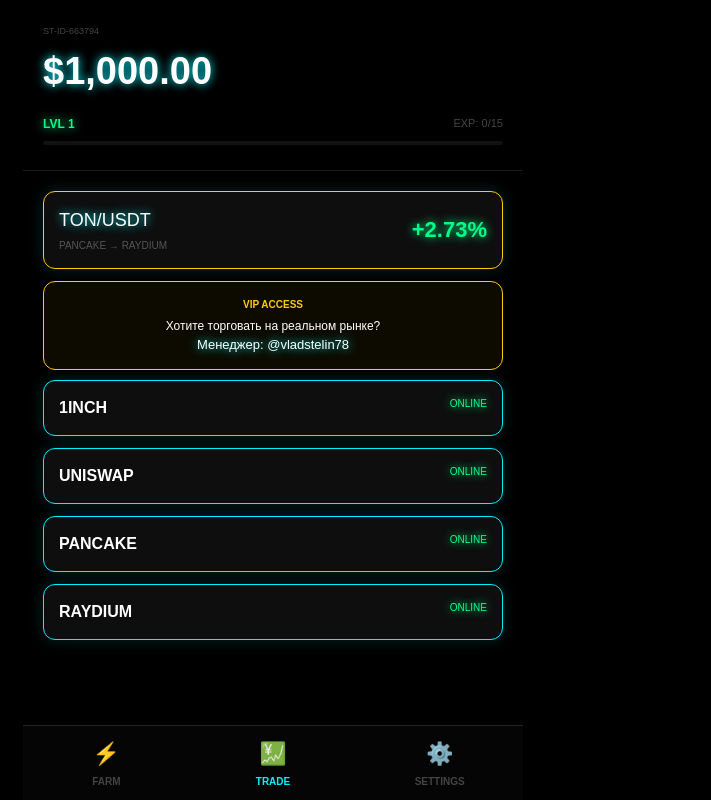
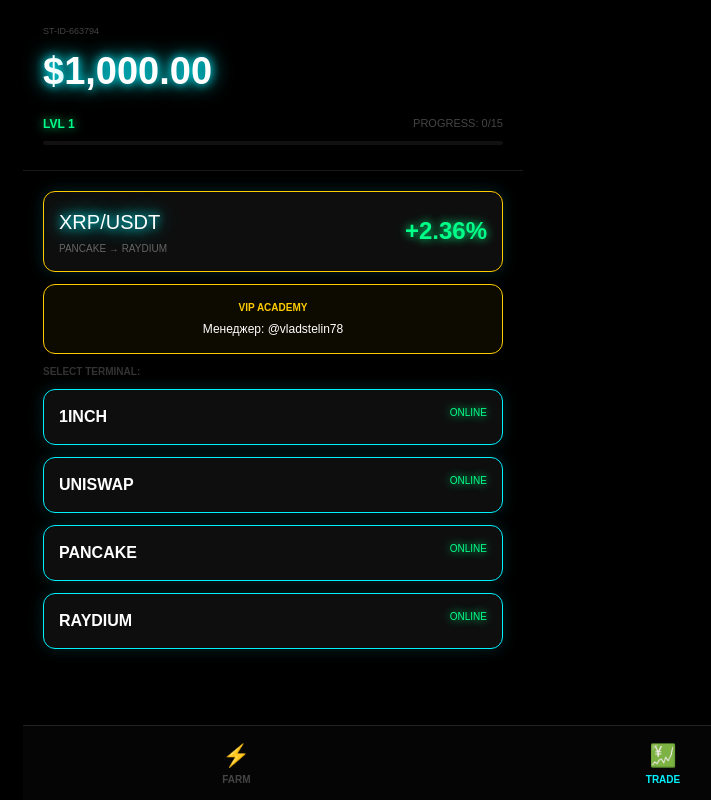
Before and after one commit to katyakuznezc-cmd/treidgame, a React (Vite) app: page / in a window 1280 px wide. Shown: the whole page, without its empty margins (367-1078 px from the left). Built offline with nearby package versions, Linux system fonts and the light colour scheme.

Commit message:
Update App.jsx

```diff
--- a/src/App.jsx
+++ b/src/App.jsx
@@ -4,7 +4,10 @@ const COINS_DATA = [
   { id: 'TON', base: 5.42, lvl: 1 },
   { id: 'DOGE', base: 0.15, lvl: 1 },
   { id: 'SOL', base: 145.30, lvl: 2 },
-  { id: 'BTC', base: 95400, lvl: 3 }
+  { id: 'BTC', base: 95400, lvl: 3 },
+  { id: 'ETH', base: 2600, lvl: 2 },
+  { id: 'XRP', base: 0.58, lvl: 1 },
+  { id: 'NEAR', base: 6.12, lvl: 1 }
 ];
 
 const DEX = [
@@ -25,8 +28,11 @@ export default function App() {
   const [leverage, setLeverage] = useState(5);
   const [activePos, setActivePos] = useState(null);
   const [netTimer, setNetTimer] = useState(null);
+
+  // Сигнал и контроль повторов
   const [signal, setSignal] = useState(null);
   const [isAnalyzing, setIsAnalyzing] = useState(true);
+
   const [result, setResult] = useState(null);
   const [isBurning, setIsBurning] = useState(false);
   const [clicks, setClicks] = useState([]);
@@ -38,47 +44,52 @@ export default function App() {
   const maxLev = level === 1 ? 5 : level === 2 ? 20 : level === 3 ? 50 : 100;
   const neededTrades = getNeededTrades(level);
 
-  // --- КАЛЬКУЛЯТОР МАТЕМАТИКИ ---
-  const potentialWin = (amount * leverage * 0.03).toFixed(2); // Макс профит 3%
-  const potentialLoss = (amount * leverage * 0.015).toFixed(2); // Макс убыток 1.5%
+  // Калькулятор математики (3% профит / 1.5% риск)
+  const potentialWin = (amount * leverage * 0.03).toFixed(2);
+  const potentialLoss = (amount * leverage * 0.015).toFixed(2);
 
   useEffect(() => {
-    localStorage.setItem('st_user_id', userId);
     localStorage.setItem('st_bal', balance.toFixed(2));
     localStorage.setItem('st_lvl', level.toString());
     localStorage.setItem('st_prog', tradesInLevel.toString());
     localStorage.setItem('cfg_snd', soundEnabled);
     localStorage.setItem('cfg_fx', fxEnabled);
-  }, [balance, level, tradesInLevel, userId, soundEnabled, fxEnabled]);
+  }, [balance, level, tradesInLevel, soundEnabled, fxEnabled]);
 
-  useEffect(() => {
-    if (Math.abs(displayBalance - balance) > 0.01) {
-      const diff = balance - displayBalance;
-      const timer = setTimeout(() => setDisplayBalance(displayBalance + diff / 5), 20);
-      return () => clearTimeout(timer);
-    } else { setDisplayBalance(balance); }
-  }, [balance, displayBalance]);
-
+  // Логика генерации РАЗНЫХ сигналов
   useEffect(() => {
     let timer;
-    if (tab === 'trade' && !signal && !activePos) {
+    const generateNewSignal = () => {
       setIsAnalyzing(true);
       timer = setTimeout(() => {
         const available = COINS_DATA.filter(c => c.lvl <= level);
-        const coin = available[Math.floor(Math.random() * available.length)];
-        const bDex = DEX[Math.floor(Math.random()*DEX.length)].name;
-        let sDex = DEX[Math.floor(Math.random()*DEX.length)].name;
-        while(sDex === bDex) sDex = DEX[Math.floor(Math.random()*DEX.length)].name;
+
+        // Фильтруем, чтобы не выбрать ту же монету, что была сейчас
+        const currentCoinId = signal?.coin;
+        const filtered = available.filter(c => c.id !== currentCoinId);
+
+        // Если доступна только одна монета (на 1 лвле), берем её, иначе - новую
+        const nextCoin = filtered.length > 0
+          ? filtered[Math.floor(Math.random() * filtered.length)]
+          : available[0];
+
+        const bDex = DEX[Math.floor(Math.random() * DEX.length)].name;
+        let sDex = DEX[Math.floor(Math.random() * DEX.length)].name;
+        while(sDex === bDex) sDex = DEX[Math.floor(Math.random() * DEX.length)].name;
+
         setSignal({
-          coin: coin.id,
+          coin: nextCoin.id,
           buyDex: bDex,
           sellDex: sDex,
           perc: (Math.random() * (3.0 - 1.5) + 1.5).toFixed(2)
         });
         setIsAnalyzing(false);
-      }, 4000);
+      }, 3000);
+    };
+
+    if (tab === 'trade' && !signal && !activePos) {
+      generateNewSignal();
     }
-    return () => clearTimeout(timer);
   }, [tab, signal, activePos, level]);
 
   const handleOpenPosition = (coinId) => {
@@ -89,13 +100,6 @@ export default function App() {
   };
 
   const handleSell = () => {
-    if (selectedDex === activePos.buyDex) {
-       setBalance(b => b + (activePos.amount * 0.05));
-       setResult({ win: false, val: (activePos.amount * 0.95).toFixed(2), msg: "DEX ERROR" });
-       setActivePos(null); setSignal(null);
-       return;
-    }
-
     setNetTimer(8);
     const itv = setInterval(() => {
       setNetTimer(p => {
@@ -107,12 +111,12 @@ export default function App() {
 
           let pnl;
           if (win) {
-            const winPerc = (Math.random() * (0.03 - 0.015) + 0.015);
+            const winPerc = (Math.random() * (0.03 - 0.02) + 0.02); // 2-3% профита
             pnl = activePos.amount * activePos.leverage * winPerc;
             setTradesInLevel(t => (t + 1 >= neededTrades) ? 0 : t + 1);
             if (tradesInLevel + 1 >= neededTrades) setLevel(l => l + 1);
           } else {
-            const lossPerc = (Math.random() * (0.015 - 0.005) + 0.005);
+            const lossPerc = (Math.random() * (0.015 - 0.005) + 0.005); // 0.5-1.5% минуса
             pnl = -(activePos.amount * activePos.leverage * lossPerc);
             setIsBurning(true);
             setTimeout(() => setIsBurning(false), 800);
@@ -120,7 +124,8 @@ export default function App() {
           }
           setBalance(b => Math.max(0, b + activePos.amount + pnl));
           setResult({ win, val: Math.abs(pnl).toFixed(2) });
-          setActivePos(null); setSignal(null);
+          setActivePos(null);
+          setSignal(null); // Сбрасываем сигнал, чтобы сгенерировался НОВЫЙ
           return null;
         }
         return p - 1;
@@ -150,14 +155,14 @@ export default function App() {
       <style>{`
         :root { --neon: #00f2ff; --win: #00ff88; --loss: #ff0055; --gold: #ffcc00; }
         * { box-sizing: border-box; font-family: 'Orbitron', sans-serif; user-select: none; }
-        .neon-text { text-shadow: 0 0 10px var(--neon); color: #fff; }
+        .neon-text { text-shadow: 0 0 10px var(--neon), 0 0 20px var(--neon); color: #fff; }
         .win-text { text-shadow: 0 0 10px var(--win); color: var(--win); }
         .loss-text { text-shadow: 0 0 10px var(--loss); color: var(--loss); }
         .card { background: rgba(15,15,15,0.95); border: 1px solid var(--neon); box-shadow: 0 0 15px rgba(0,242,255,0.15); border-radius: 12px; padding: 15px; margin-bottom: 12px; }
         .btn { width: 100%; padding: 15px; border-radius: 8px; border: none; font-weight: 900; cursor: pointer; text-transform: uppercase; }
         .dollar { position: absolute; color: var(--win); font-weight: 900; pointer-events: none; animation: pop 0.6s ease-out forwards; z-index: 9999; font-size: 32px; text-shadow: 0 0 15px var(--win); }
         @keyframes pop { 0% { opacity: 1; transform: translateY(0); } 100% { opacity: 0; transform: translateY(-130px); } }
-        input { background: #000; border: 1px solid var(--neon); color: var(--neon); padding: 12px; border-radius: 8px; width: 100%; text-align: center; font-size: 18px; outline: none; }
+        input { background: #000; border: 1px solid var(--neon); color: var(--neon); padding: 12px; border-radius: 8px; width: 100%; text-align: center; font-size: 18px; outline: none; box-shadow: inset 0 0 5px var(--neon); }
         .nav { position: absolute; bottom: 0; width: 100%; height: 75px; background: #050505; border-top: 1px solid #222; display: flex; z-index: 1000; }
         .nav-item { flex:1; display:flex; flex-direction: column; align-items:center; justify-content:center; font-size: 10px; font-weight: 900; cursor: pointer; }
         .st-offer { border: 1px solid var(--gold); background: rgba(255,204,0,0.05); padding: 15px; border-radius: 12px; text-decoration: none; display: block; margin: 10px 0; text-align: center; }
@@ -168,52 +173,49 @@ export default function App() {
       {result && (
         <div style={{position:'absolute', inset:0, background:'rgba(0,0,0,0.98)', zIndex:20000, display:'flex', alignItems:'center', justifyContent:'center', padding:20}}>
           <div className="card" style={{borderColor: result.win ? 'var(--win)' : 'var(--loss)', width: '100%', textAlign: 'center', padding: '40px 20px'}}>
-            <h2 className={result.win ? 'win-text' : 'loss-text'} style={{fontSize: 22}}>{result.win ? 'DEAL SUCCESS' : 'LIQUIDATION'}</h2>
+            <h2 className={result.win ? 'win-text' : 'loss-text'}>{result.win ? 'SUCCESS' : 'LOSS'}</h2>
             <h1 style={{fontSize: 48, margin: '20px 0'}} className="neon-text">{result.win ? '+' : '-'}${result.val}</h1>
-            <button className="btn" style={{background: '#fff', color: '#000'}} onClick={() => setResult(null)}>OK</button>
+            <button className="btn" style={{background: '#fff', color: '#000'}} onClick={() => setResult(null)}>CONTINUE</button>
           </div>
         </div>
       )}
 
-      <div style={{maxWidth: 500, margin: '0 auto', height: '100%', display: 'flex', flexDirection: 'column', position: 'relative'}}>
-
-        {/* HEADER */}
+      <div style={{maxWidth: 500, margin: '0 auto', height: '100%', display: 'flex', flexDirection: 'column'}}>
         <header style={{padding: '25px 20px', borderBottom: '1px solid #1a1a1a'}}>
           <div style={{fontSize: 9, color: '#444', marginBottom: 4}}>{userId}</div>
           <div className="neon-text" style={{fontSize: 38, fontWeight: 900}}>${displayBalance.toLocaleString(undefined, {minimumFractionDigits: 2})}</div>
           <div style={{display:'flex', justifyContent:'space-between', marginTop: 15}}>
             <span className="win-text" style={{fontSize: 12, fontWeight: 900}}>LVL {level}</span>
-            <span style={{color: '#444', fontSize: 11}}>EXP: {tradesInLevel}/{neededTrades}</span>
+            <span style={{color: '#444', fontSize: 11}}>PROGRESS: {tradesInLevel}/{neededTrades}</span>
           </div>
           <div style={{width:'100%', height:4, background:'#111', marginTop:8, borderRadius:4, overflow:'hidden'}}>
-            <div style={{width:`${(tradesInLevel/neededTrades)*100}%`, height:'100%', background:'var(--neon)', boxShadow: '0 0 8px var(--neon)'}} />
+            <div style={{width:`${(tradesInLevel/neededTrades)*100}%`, height:'100%', background:'var(--neon)', boxShadow: '0 0 10px var(--neon)'}} />
           </div>
         </header>
 
-        {/* MAIN */}
         <main style={{flex:1, overflowY:'auto', padding: 20, paddingBottom: 90}}>
-
           {tab === 'trade' && (
             <>
               {!selectedDex ? (
                 <div>
                   <div className="card" style={{borderColor: 'var(--gold)'}}>
-                    {isAnalyzing ? <div className="win-text" style={{textAlign:'center', fontSize: 11}}>CONNECTING NETWORKS...</div> :
-                    <div style={{display:'flex', justifyContent:'space-between', alignItems:'center'}}>
-                      <div>
-                        <div className="neon-text" style={{fontSize: 18}}>{signal.coin}/USDT</div>
-                        <div style={{fontSize: 10, color: '#555', marginTop: 4}}>{signal.buyDex} → {signal.sellDex}</div>
+                    {isAnalyzing ? <div className="win-text" style={{textAlign:'center', fontSize: 11}}>SCANNING MARKETS...</div> : (
+                      <div style={{display:'flex', justifyContent:'space-between', alignItems:'center'}}>
+                        <div>
+                          <div className="neon-text" style={{fontSize: 20}}>{signal.coin}/USDT</div>
+                          <div style={{fontSize: 10, color: '#666', marginTop: 4}}>{signal.buyDex} → {signal.sellDex}</div>
+                        </div>
+                        <div className="win-text" style={{fontSize: 24, fontWeight: 900}}>+{signal.perc}%</div>
                       </div>
-                      <div className="win-text" style={{fontSize: 22, fontWeight: 900}}>+{signal.perc}%</div>
-                    </div>}
+                    )}
                   </div>
 
                   <a href="https://t.me/vladstelin78" className="st-offer">
-                    <div style={{color: 'var(--gold)', fontSize: 10, fontWeight: 900, marginBottom: 5}}>VIP ACCESS</div>
-                    <div style={{color: '#fff', fontSize: 12}}>Хотите торговать на реальном рынке?<br/>
-                    <span className="neon-text" style={{fontSize: 13}}>Менеджер: @vladstelin78</span></div>
+                    <div style={{color: 'var(--gold)', fontSize: 10, fontWeight: 900, marginBottom: 5}}>VIP ACADEMY</div>
+                    <div style={{color: '#fff', fontSize: 12}}>Менеджер: @vladstelin78</div>
                   </a>
 
+                  <div style={{fontSize: 10, color: '#333', marginBottom: 10, fontWeight: 900}}>SELECT TERMINAL:</div>
                   {DEX.map(d => (
                     <div key={d.name} className="card" onClick={() => setSelectedDex(d.name)} style={{cursor:'pointer', display:'flex', justifyContent:'space-between'}}>
                       <b style={{fontSize: 16}}>{d.name}</b>
@@ -225,16 +227,15 @@ export default function App() {
                 <div>
                   <div onClick={() => setSelectedDex(null)} style={{color:'var(--neon)', marginBottom: 20, fontSize: 11, cursor:'pointer', fontWeight: 900}}>← BACK TO HUB</div>
 
-                  {/* КАЛЬКУЛЯТОР ВНУТРИ ТЕРМИНАЛА */}
+                  {/* КАЛЬКУЛЯТОР ПРОФИТА */}
                   <div className="card" style={{background: '#080808'}}>
                     <div style={{display:'flex', gap:10, marginBottom: 15}}>
-                      <div style={{flex:1}}><label style={{fontSize: 9, color: '#444'}}>AMOUNT ($)</label><input type="number" value={amount} onChange={e=>setAmount(Number(e.target.value))}/></div>
+                      <div style={{flex:1}}><label style={{fontSize: 9, color: '#444'}}>AMOUNT</label><input type="number" value={amount} onChange={e=>setAmount(Number(e.target.value))}/></div>
                       <div style={{flex:1}}><label style={{fontSize: 9, color: '#444'}}>LEVERAGE (MAX {maxLev}x)</label><input type="number" value={leverage} onChange={e=>setLeverage(Math.min(maxLev, Number(e.target.value)))}/></div>
                     </div>
-                    {/* ТЕКСТ КАЛЬКУЛЯТОРА */}
                     <div style={{display:'flex', justifyContent:'space-between', fontSize: 11, fontWeight: 900}}>
-                      <span>EST. PROFIT: <span className="win-text">+${potentialWin}</span></span>
-                      <span>MAX RISK: <span className="loss-text">-${potentialLoss}</span></span>
+                      <span>WIN ESTIMATE: <span className="win-text">+${potentialWin}</span></span>
+                      <span>LOSS ESTIMATE: <span className="loss-text">-${potentialLoss}</span></span>
                     </div>
                   </div>
 
@@ -261,41 +262,37 @@ export default function App() {
           {tab === 'mining' && (
             <div style={{height: '100%', display: 'flex', flexDirection: 'column', alignItems: 'center', justifyContent: 'center'}}>
                <div onClick={() => setBalance(b => b + 0.20)} style={{width: 260, height: 260, border: '6px solid #111', borderTopColor: 'var(--neon)', borderRadius: '50%', display: 'flex', alignItems: 'center', justifyContent: 'center', fontSize: 45, color: 'var(--neon)', fontWeight: '900', cursor: 'pointer', boxShadow: '0 0 40px rgba(0,242,255,0.1)'}}>TAP</div>
-               <div className="neon-text" style={{marginTop: 30, fontSize: 12, letterSpacing: 2}}>FARMING LIQUIDITY...</div>
+               <div className="neon-text" style={{marginTop: 30, fontSize: 12}}>MINING...</div>
             </div>
           )}
 
           {tab === 'opts' && (
             <div>
-              <div className="neon-text" style={{fontSize: 22, marginBottom: 25, textAlign: 'center', fontWeight: 900}}>SYSTEM SETTINGS</div>
-              <div className="card" style={{display:'flex', justifyContent:'space-between', alignItems: 'center', padding: '20px'}}>
-                <span style={{fontSize: 14, fontWeight: 900}}>SOUND EFFECTS</span>
-                <button onClick={() => setSoundEnabled(!soundEnabled)} style={{background: soundEnabled ? 'var(--win)' : '#333', border:'none', padding:'10px', borderRadius:8, fontWeight:900, width: 80, color: soundEnabled ? '#000' : '#fff'}}>{soundEnabled ? 'ON' : 'OFF'}</button>
+              <div className="neon-text" style={{fontSize: 22, marginBottom: 25, textAlign: 'center', fontWeight: 900}}>SETTINGS</div>
+              <div className="card" style={{display:'flex', justifyContent:'space-between', alignItems: 'center'}}>
+                <span style={{fontSize: 14}}>SOUND</span>
+                <button onClick={() => setSoundEnabled(!soundEnabled)} style={{background: soundEnabled ? 'var(--win)' : '#333', border:'none', padding:'10px', borderRadius:8, width: 80, fontWeight: 900}}>{soundEnabled ? 'ON' : 'OFF'}</button>
               </div>
-              <div className="card" style={{display:'flex', justifyContent:'space-between', alignItems: 'center', padding: '20px'}}>
-                <span style={{fontSize: 14, fontWeight: 900}}>CLICK VISUALS ($)</span>
-                <button onClick={() => setFxEnabled(!fxEnabled)} style={{background: fxEnabled ? 'var(--win)' : '#333', border:'none', padding:'10px', borderRadius:8, fontWeight:900, width: 80, color: fxEnabled ? '#000' : '#fff'}}>{fxEnabled ? 'ON' : 'OFF'}</button>
+              <div className="card" style={{display:'flex', justifyContent:'space-between', alignItems: 'center'}}>
+                <span style={{fontSize: 14}}>CLICK FX ($)</span>
+                <button onClick={() => setFxEnabled(!fxEnabled)} style={{background: fxEnabled ? 'var(--win)' : '#333', border:'none', padding:'10px', borderRadius:8, width: 80, fontWeight: 900}}>{fxEnabled ? 'ON' : 'OFF'}</button>
               </div>
-              <div style={{marginTop: 30}}>
-                <a href="https://t.me/kriptoalians" target="_blank" rel="noreferrer" style={{textDecoration:'none'}}>
-                  <div className="card" style={{textAlign:'center', borderColor: 'var(--gold)', padding: '20px'}}>
-                    <div style={{color: 'var(--gold)', fontSize: 13, fontWeight: 900}}>CREATORS: @kriptoalians</div>
-                  </div>
-                </a>
-              </div>
+              <a href="https://t.me/kriptoalians" style={{textDecoration:'none'}}>
+                <div className="card" style={{textAlign:'center', borderColor: 'var(--gold)', color: 'var(--gold)', fontWeight: 900}}>CREATORS: @kriptoalians</div>
+              </a>
             </div>
           )}
         </main>
 
         <nav className="nav">
           <div onClick={() => setTab('mining')} className="nav-item" style={{color: tab === 'mining' ? 'var(--neon)' : '#444'}}>
-             <span style={{fontSize: 22}}>⚡</span><span style={{marginTop: 4}}>FARM</span>
+             <span style={{fontSize: 22}}>⚡</span><span>FARM</span>
           </div>
           <div onClick={() => setTab('trade')} className="nav-item" style={{color: tab === 'trade' ? 'var(--neon)' : '#444'}}>
-             <span style={{fontSize: 22}}>💹</span><span style={{marginTop: 4}}>TRADE</span>
+             <span style={{fontSize: 22}}>💹</span><span>TRADE</span>
           </div>
           <div onClick={() => setTab('opts')} className="nav-item" style={{color: tab === 'opts' ? 'var(--neon)' : '#444'}}>
-             <span style={{fontSize: 22}}>⚙️</span><span style={{marginTop: 4}}>SETTINGS</span>
+             <span style={{fontSize: 22}}>⚙️</span><span>SETTINGS</span>
           </div>
         </nav>
       </div>
```
